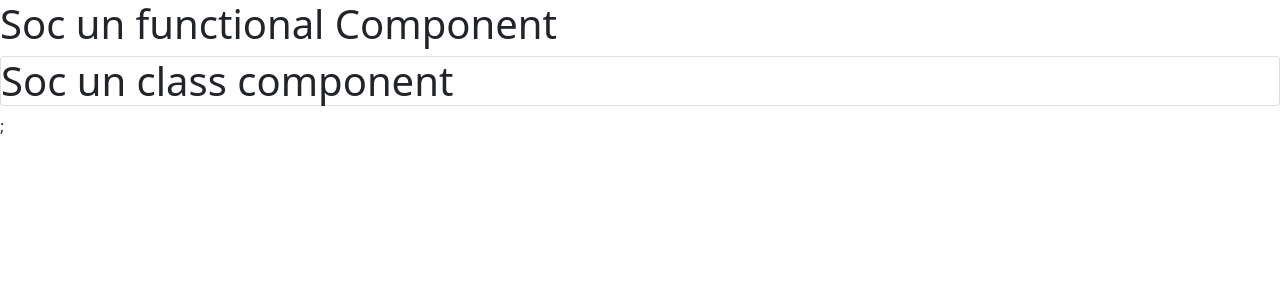
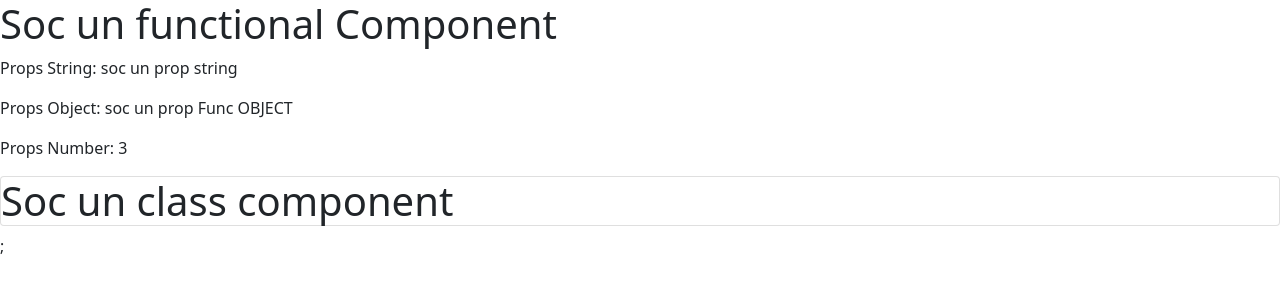
Before and after one commit to pedronieto84/react-teoria-basica, a React (Create React App) app: page / in a window 1280 px wide. Shown: the top 300 px of the page. Built offline with nearby package versions, Linux system fonts and the light colour scheme.

Commit message:
Pasar props de Padre a hijo (Componente Funcional)

```diff
--- a/src/App.js
+++ b/src/App.js
@@ -3,9 +3,17 @@ import ClassComponent from "./components/classComponent";
 import FunctionalComponent from "./components/functionalComponent";
 
 function App() {
+  const propFuncString = "soc un prop string";
+  const propFuncObject = {
+    que: "soc un prop Func OBJECT",
+  };
   return (
     <>
-      <FunctionalComponent />
+      <FunctionalComponent
+        propFuncString={propFuncString}
+        propFuncObject={propFuncObject}
+        propFuncNumber={3}
+      />
       <ClassComponent />
     </>
   );
--- a/src/components/functionalComponent.js
+++ b/src/components/functionalComponent.js
@@ -1,11 +1,14 @@
 import React from "react";
 
-const FunctionalComponent = () => {
+const FunctionalComponent = (props) => {
   return (
     <>
-      <h1>Soc un functional Component </h1>
+      <h1> Soc un functional Component </h1>
+      <p> Props String: { props.propFuncString } </p>
+      <p> Props Object: { props.propFuncObject.que } </p>
+      <p> Props Number: { props.propFuncNumber } </p>
     </>
-  )
+  );
 };
 
 export default FunctionalComponent;
```
